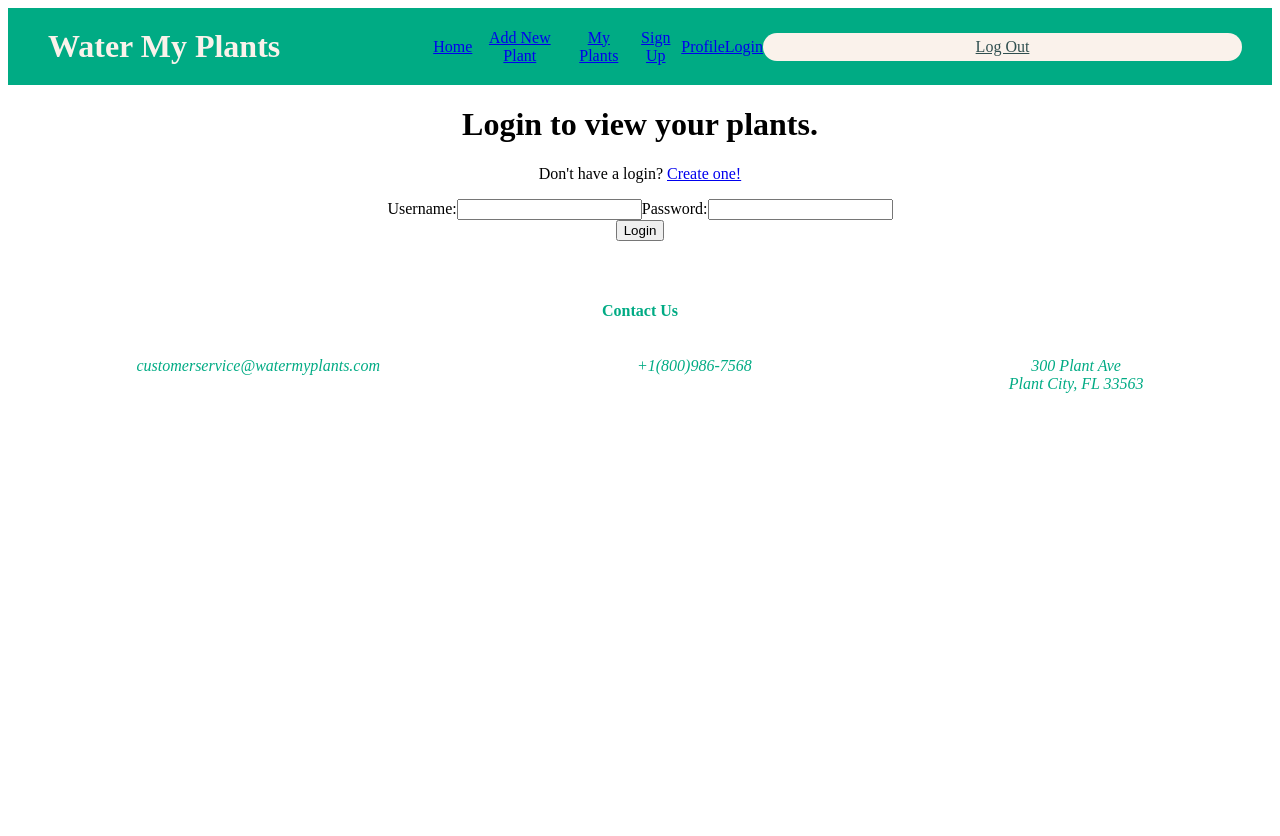
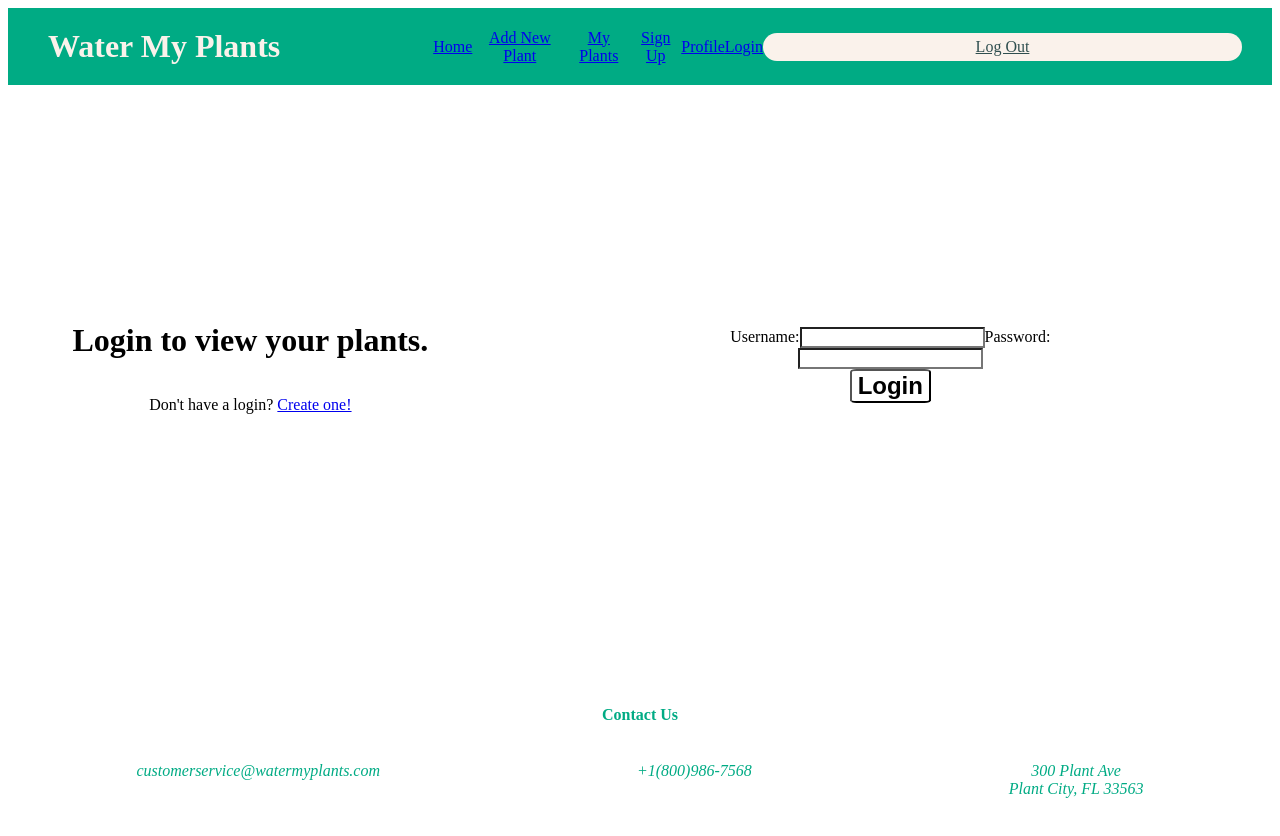
Before and after one commit to Build-Week-water-my-plants2/front-end, a React (Create React App) app in the folder watermyplant/: page /login in a window 1280 px wide. Shown: the top 836 px of the page. Before the commit the page ends 800 px from the top, so only its background shows below. Built offline with nearby package versions, Linux system fonts and the light colour scheme; a web font is replaced by a local one.

Commit message:
link to plantform fixed

```diff
--- a/watermyplant/src/App.js
+++ b/watermyplant/src/App.js
@@ -2,7 +2,7 @@
 import './App.css';
 import { Route, Switch } from "react-router-dom";
 
-import PrivateRoute from "./components/PrivateRoute";
+
 import Login from "./components/Login";
 import Signup from "./components/Signup";
 import PlantForm from "./components/PlantForm";
@@ -25,15 +25,15 @@
             </div>
                 <div id="app-body">
                     <Switch>
-                        <PrivateRoute path="/profile">
+                        <Route path="/profile">
                             <UserProfile />
-                        </PrivateRoute>
-                        <PrivateRoute path="/PlantForm">
+                        </Route>
+                        <Route path="/PlantForm">
                             <PlantForm plants = {plants} set_plant_values={set_plant_values}/>
-                        </PrivateRoute>
-                        <PrivateRoute path="/PlantList">
+                        </Route>
+                        <Route path="/PlantList">
                             <PlantList set_plant_values={set_plant_values} plants={plants}/>
-                        </PrivateRoute>
+                        </Route>
                         <Route path="/signup">
                             <Signup />
                         </Route>
--- a/watermyplant/src/components/Header.js
+++ b/watermyplant/src/components/Header.js
@@ -15,7 +15,7 @@
             <h1>Water My Plants </h1>
             <nav>
                 <Link className="header-link" to="/">Home</Link>
-                <Link className="header-link" to="/AddPlantForm">Add New Plant</Link>
+                <Link className="header-link" to="/PlantForm">Add New Plant</Link>
                 <Link className="header-link" to="/PlantsList">My Plants</Link>
                 <Link className="header-link" to="/Signup">Sign Up</Link>
                 <Link className="header-link" to="profile">Profile</Link>
--- a/watermyplant/src/components/Login.js
+++ b/watermyplant/src/components/Login.js
@@ -2,7 +2,7 @@
 import  axios from 'axios';
 import { Link } from 'react-router-dom';
 import { useHistory } from 'react-router';
-// import "./login.css"
+import "./login.css"
 
 const initialValues = {
     username: "",
--- a/watermyplant/src/components/PrivateRoute.js
+++ /dev/null
@@ -1,17 +0,0 @@
-import React from 'react';
-import { Route, Redirect } from 'react-router-dom';
-
-function PrivateRoute({ component: Component, ...rest }) {
-    return (
-        <Route {...rest} render={() => {
-            if ( localStorage.getItem("token")) {
-                return <Component />;
-            }else {
-                return <Redirect to="/login" />;
-            }
-        }}
-        />
-    )
-}
-
-export default PrivateRoute;
--- /dev/null
+++ b/watermyplant/src/components/login.css
@@ -0,0 +1,47 @@
+.form-inputs input {
+    background:transparent;
+    /* border: none; */
+    color: darkgrey;
+    outline: none;
+}
+
+.login-container {
+    height: auto;
+    padding: 0 5%;
+}
+
+#login-form {
+    display: flex;
+    height: 70vh;
+    justify-content: space-between;
+    align-items: center;
+    width: 90%;
+}
+
+.login-form-header {
+    text-align: center;
+    display: flex;
+    flex-direction: column;
+    justify-content: center;
+    width: 35%;
+    height: 50%;
+    background-color: rgba(255, 255, 255, 0.8);
+}
+
+.login-input-container {
+    display: flex;
+    flex-direction: column;
+    justify-content: center;
+    align-items: center;
+    width: 40%;
+    height: 80%;
+    background-color: rgba(255, 255, 255, 0.8);
+}
+
+#login-button {
+    /* width: 4%; */
+    border-radius: 8%;
+    background: transparent;
+    font-weight: bolder;
+    font-size: 1.5rem;
+}
```
